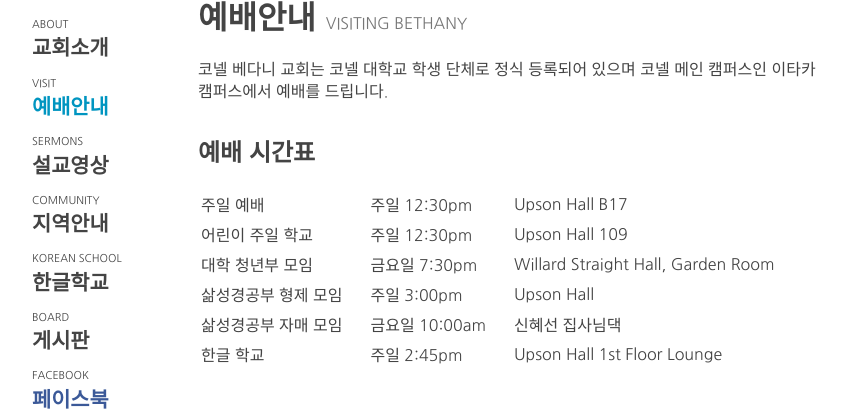
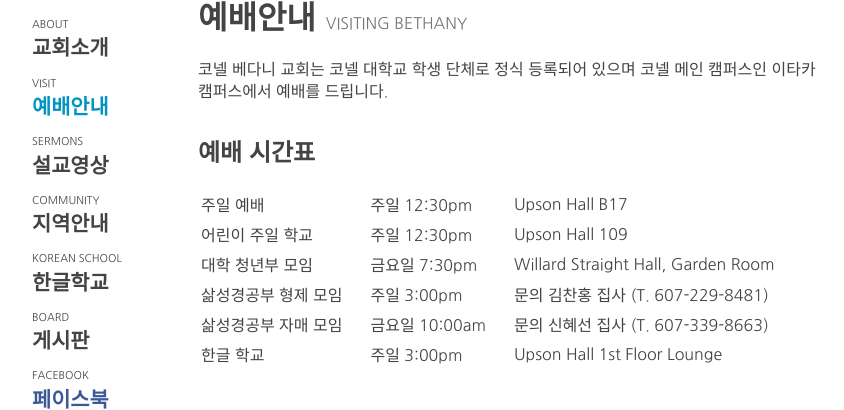
Before and after one commit to suchanlee/bethany, a Django app: page /visit/ in a window 1280 px wide. Shown: the part 153-563 px from the top of the page, without its empty margins (210-1054 px from the left). Run offline with Django 3.2, Linux system fonts and the light colour scheme; some libraries are stand-ins or nearby versions.

Commit message:
website meeting updates 2

```diff
--- a/bethany/templates/website/student.html
+++ b/bethany/templates/website/student.html
@@ -37,6 +37,7 @@
 		$('.interview-title').click(function() {
 			var answers = $($(this).siblings('.interview-answers'));
 			answers.toggle();
+			return false;
 		});
 	});
 </script>
--- a/bethany/templates/website/visit.html
+++ b/bethany/templates/website/visit.html
@@ -43,16 +43,16 @@
 		<tr>
 			<td>삶성경공부 형제 모임</td>
 			<td>주일 3:00pm</td>
-			<td>Upson Hall</td>
+			<td>문의 김찬홍 집사 (T. 607-229-8481)</td>
 		</tr>
 		<tr>
 			<td>삶성경공부 자매 모임</td>
 			<td>금요일 10:00am</td>
-			<td>신혜선 집사님댁</td>
+			<td>문의 신혜선 집사 (T. 607-339-8663)</td>
 		</tr>
 		<tr>
 			<td>한글 학교</td>
-			<td>주일 2:45pm</td>
+			<td>주일 3:00pm</td>
 			<td>Upson Hall 1st Floor Lounge</td>
 		</tr>
 	</table>
```
